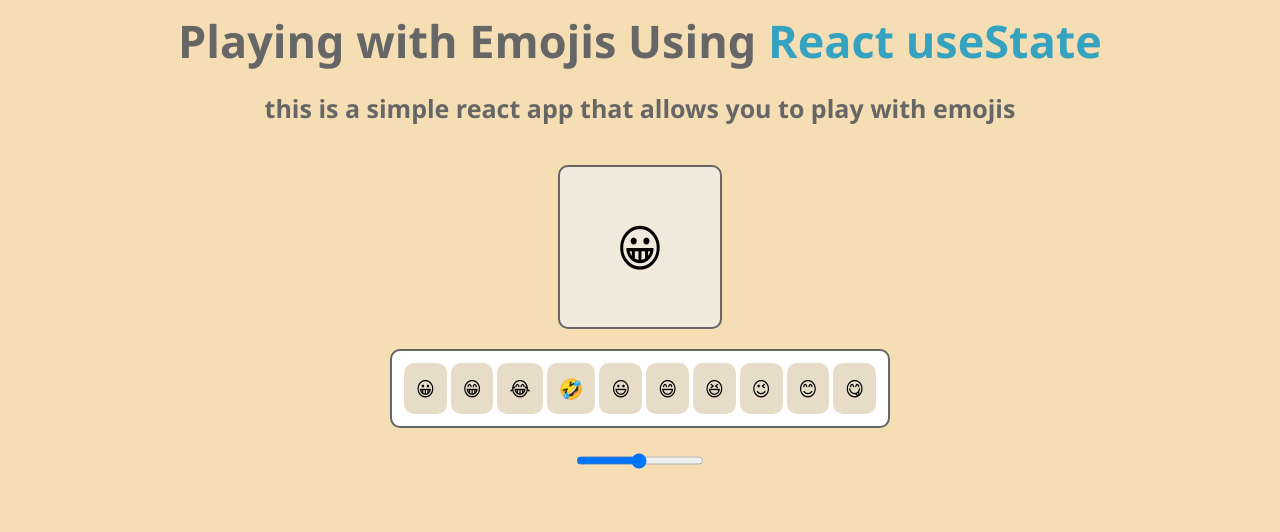
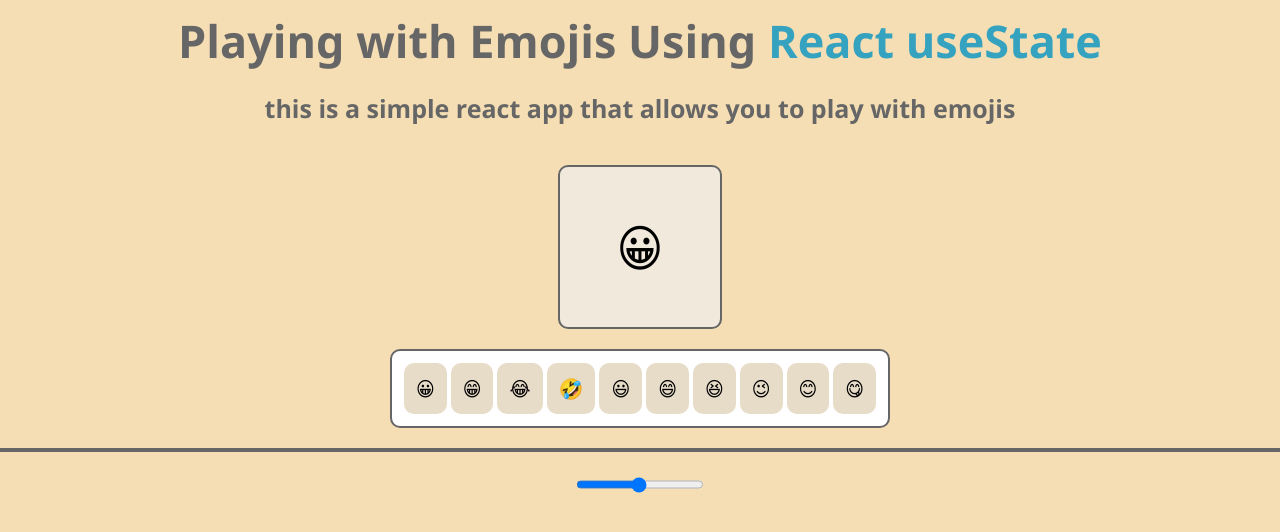
Before and after one commit to ANSHUMANMOREY7/usestate-web, a React (Vite) app: page / in a window 1280 px wide. Shown: the top 532 px of the page. Built offline with nearby package versions, Linux system fonts and the light colour scheme.

Commit message:
color picker border added with alignment

```diff
--- a/src/Home.css
+++ b/src/Home.css
@@ -85,3 +85,11 @@
     margin-top: -10px;
 
 }
+.color-picker{
+    display: flex;
+    justify-content: center;
+    align-items: center;
+    border: 2px solid #666666;
+
+
+}
```
